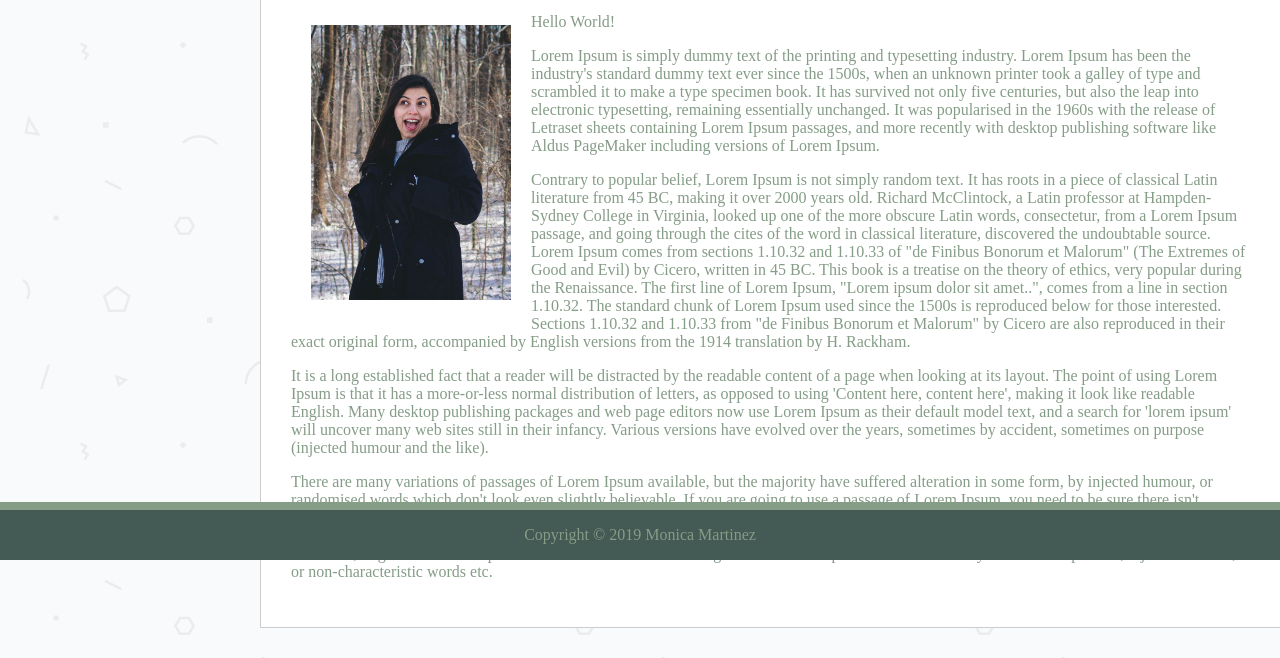
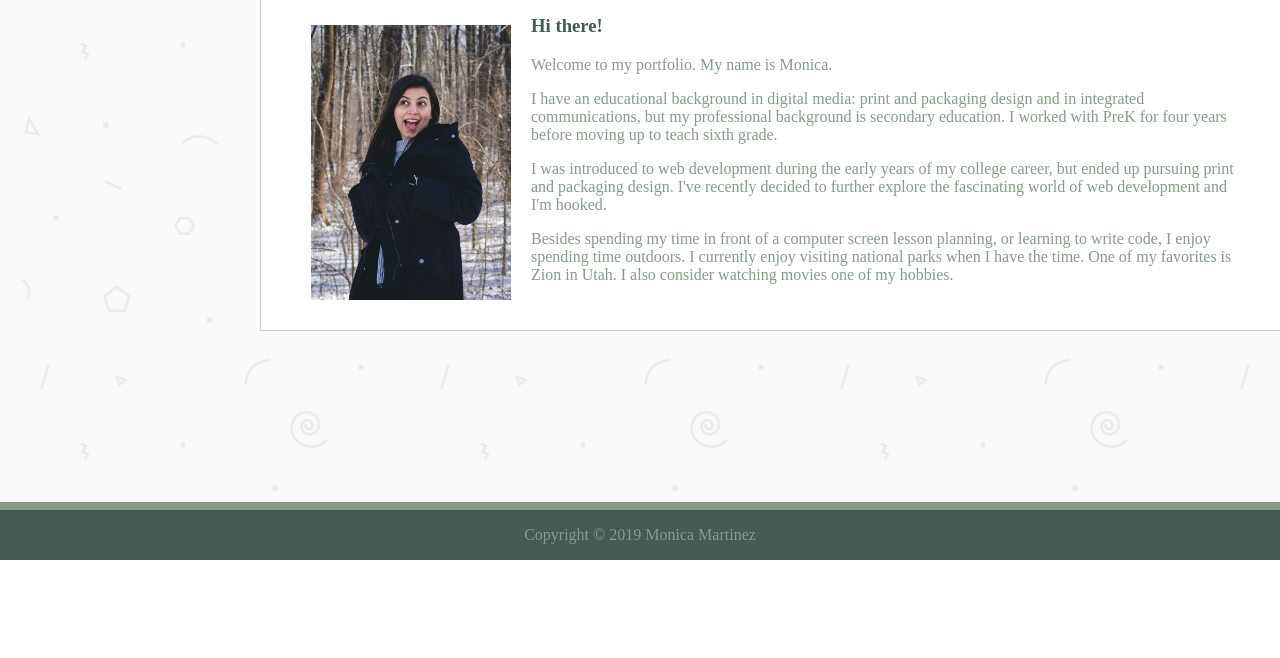
Before and after one commit to mgmarti/portfolio, a plain HTML site: page index.html in a window 1280 px wide. Shown: the part 240-898 px from the top of the page. After the commit the page ends 800 px from the top, so only its background shows below. Drawn offline with Linux system fonts and the light colour scheme.

Commit message:
added about me

```diff
--- a/index.html
+++ b/index.html
@@ -36,32 +36,21 @@
 
                 <img src="assets/images/_MG_9359.jpg" width="200" alt"Monica Martinez Photo" class="textWrap"/>
 
-           <p>Hello World!</p>
+               <h3>Hi there!</h3>
                 <p>
-                Lorem Ipsum is simply dummy text of the printing and typesetting industry. Lorem Ipsum has been the industry's standard dummy text ever since the 1500s, when an unknown printer took a galley of type and scrambled it to make a type specimen book. It has survived not only five centuries, but also the leap into electronic typesetting, remaining essentially unchanged. It was popularised in the 1960s with the release of Letraset sheets containing Lorem Ipsum passages, and more recently with desktop publishing software like Aldus PageMaker including versions of Lorem Ipsum.
+                    Welcome to my portfolio. My name is Monica.
                 </p>
                 <p>
-                Contrary to popular belief, Lorem Ipsum is not simply random text. It has roots in a piece of classical Latin literature from 45 BC, making it over 2000 years old. Richard McClintock, a Latin professor at Hampden-Sydney College in Virginia, looked up one of the more obscure Latin words, consectetur, from a Lorem Ipsum passage, and going through the cites of the word in classical literature, discovered the undoubtable source. Lorem Ipsum comes from sections 1.10.32 and 1.10.33 of "de Finibus Bonorum et Malorum" (The Extremes of Good and Evil) by Cicero, written in 45 BC. This book is a treatise on the theory of ethics, very popular during the Renaissance. The first line of Lorem Ipsum, "Lorem ipsum dolor sit amet..", comes from a line in section 1.10.32.
-
-                The standard chunk of Lorem Ipsum used since the 1500s is reproduced below for those interested.
-                Sections 1.10.32 and 1.10.33 from "de Finibus Bonorum et Malorum" by Cicero are also reproduced
-                in their exact original form, accompanied by English versions from the 1914 translation by H. Rackham.
+                    I have an educational background in digital media&#58; print and packaging design and in integrated communications, but my professional background is secondary education.
+                    I worked with PreK for four years before moving up to teach sixth grade.
                 </p>
                 <p>
-                It is a long established fact that a reader will be distracted by the readable content of a page when looking at its layout.
-                The point of using Lorem Ipsum is that it has a more-or-less normal distribution of letters, as opposed to using 'Content here,
-                content here', making it look like readable English. Many desktop publishing packages and web page editors now use Lorem Ipsum
-                as their default model text, and a search for 'lorem ipsum' will uncover many web sites still in their infancy. Various versions
-                have evolved over the years, sometimes by accident, sometimes on purpose (injected humour and the like).
+                    I was introduced to web development during the early years of my college career, but ended up pursuing print and packaging design.
+                    I&#39;ve recently decided to further explore the fascinating world of web development and I&#39;m hooked.
                 </p>
                 <p>
-                There are many variations of passages of Lorem Ipsum available, but the majority have suffered alteration in some form,
-                by injected humour, or randomised words which don't look even slightly believable. If you are going to use a passage of
-                Lorem Ipsum, you need to be sure there isn't anything embarrassing hidden in the middle of text. All the Lorem Ipsum
-                generators on the Internet tend to repeat predefined chunks as necessary, making this the first true generator on the Internet.
-                It uses a dictionary of over 200 Latin words, combined with a handful of model sentence structures, to generate Lorem Ipsum
-                which looks reasonable. The generated Lorem Ipsum is therefore always free from repetition, injected humour, or non-characteristic
-                words etc.
+                    Besides spending my time in front of a computer screen lesson planning&#44; or learning to write code&#44; I enjoy spending time outdoors.
+                    I currently enjoy visiting national parks when I have the time. One of my favorites is Zion in Utah. I also consider watching movies one of my hobbies.
                 </p>
        </div>
 
```
Also changed, not shown: portfolio.html (+3 -1 lines). Lines whose indentation alone changed are shown as unchanged.
